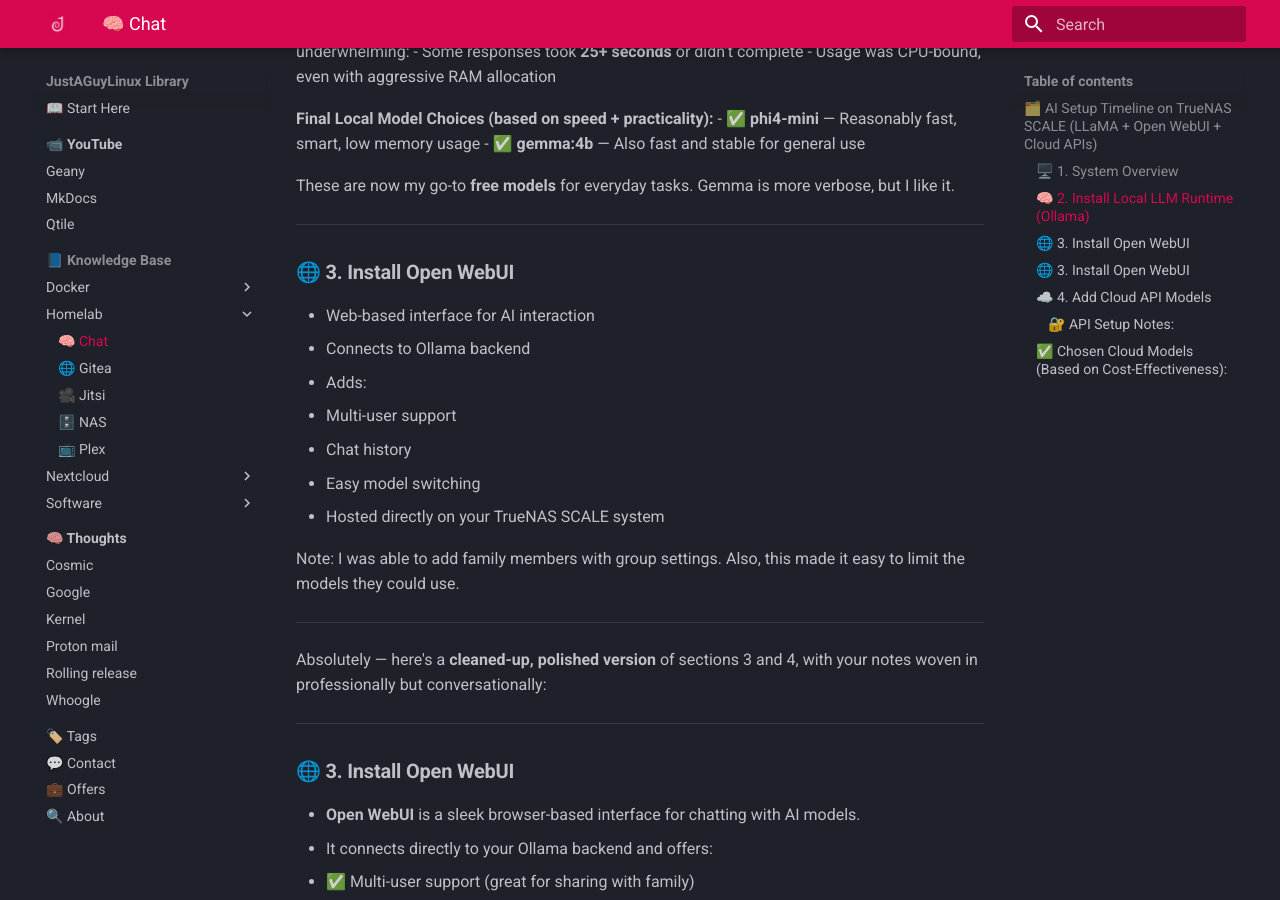
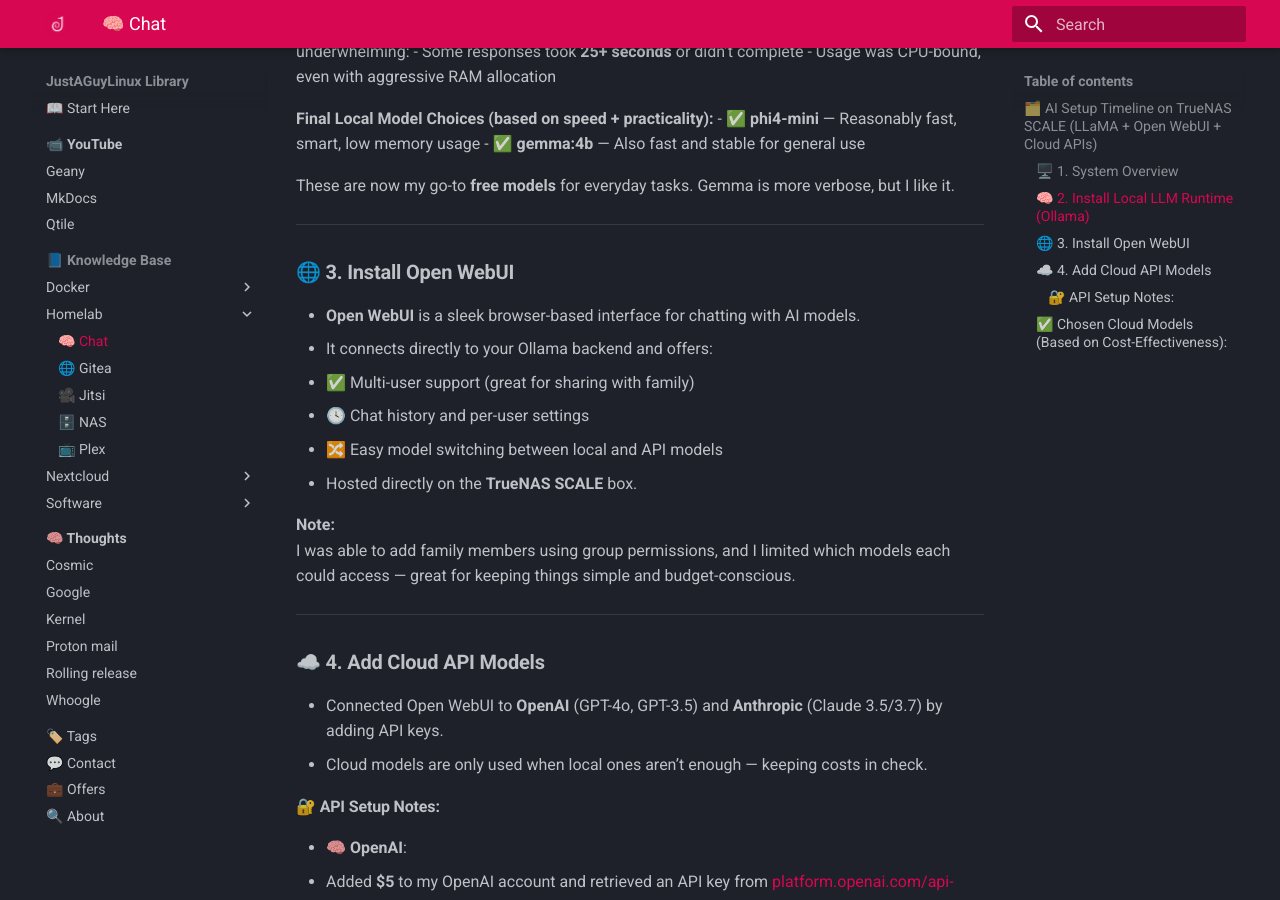
Before and after one commit to drewgrif/jagmkdocs, an MkDocs documentation site: the page built from docs/documentation/homelab/chat.md, in a window 1280 px wide and 900 px high, scrolled down 923 px. Built offline with MkDocs 1.6.1 and Material for MkDocs 9.7.7, drawn with Linux system fonts in a browser that asks for light colours.

Commit message:
Update chat.md

```diff
--- a/docs/documentation/homelab/chat.md
+++ b/docs/documentation/homelab/chat.md
@@ -46,22 +46,6 @@ These are now my go-to **free models** for everyday tasks.  Gemma is more verbos
 ---
 
 ### 🌐 **3. Install Open WebUI**
-- Web-based interface for AI interaction
-- Connects to Ollama backend
-- Adds:
-  - Multi-user support
-  - Chat history
-  - Easy model switching
-- Hosted directly on your TrueNAS SCALE system
-
-Note:  I was able to add family members with group settings.  Also, this made it easy to limit the models they could use.
-
----
-Absolutely — here's a **cleaned-up, polished version** of sections 3 and 4, with your notes woven in professionally but conversationally:
-
----
-
-### 🌐 **3. Install Open WebUI**
 - **Open WebUI** is a sleek browser-based interface for chatting with AI models.
 - It connects directly to your Ollama backend and offers:
   - ✅ Multi-user support (great for sharing with family)
```
